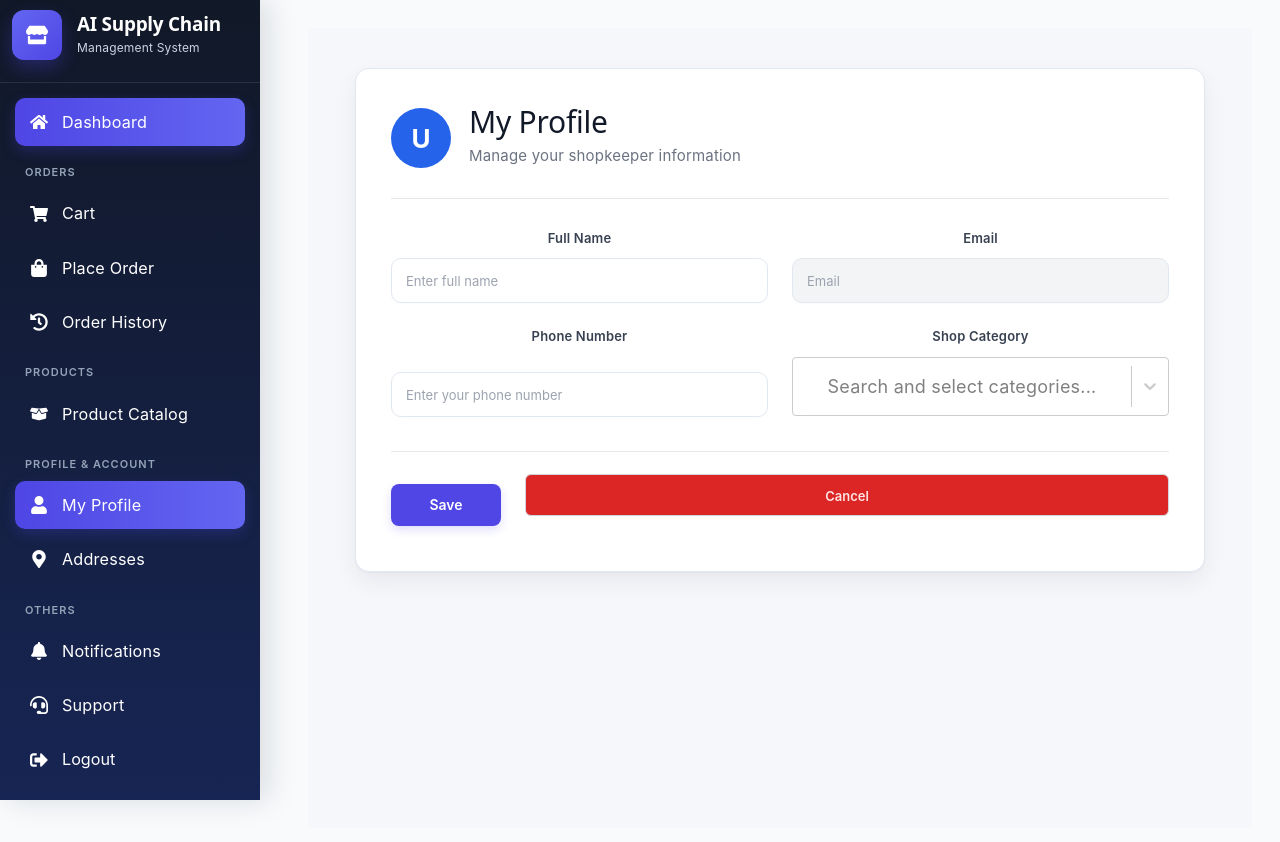
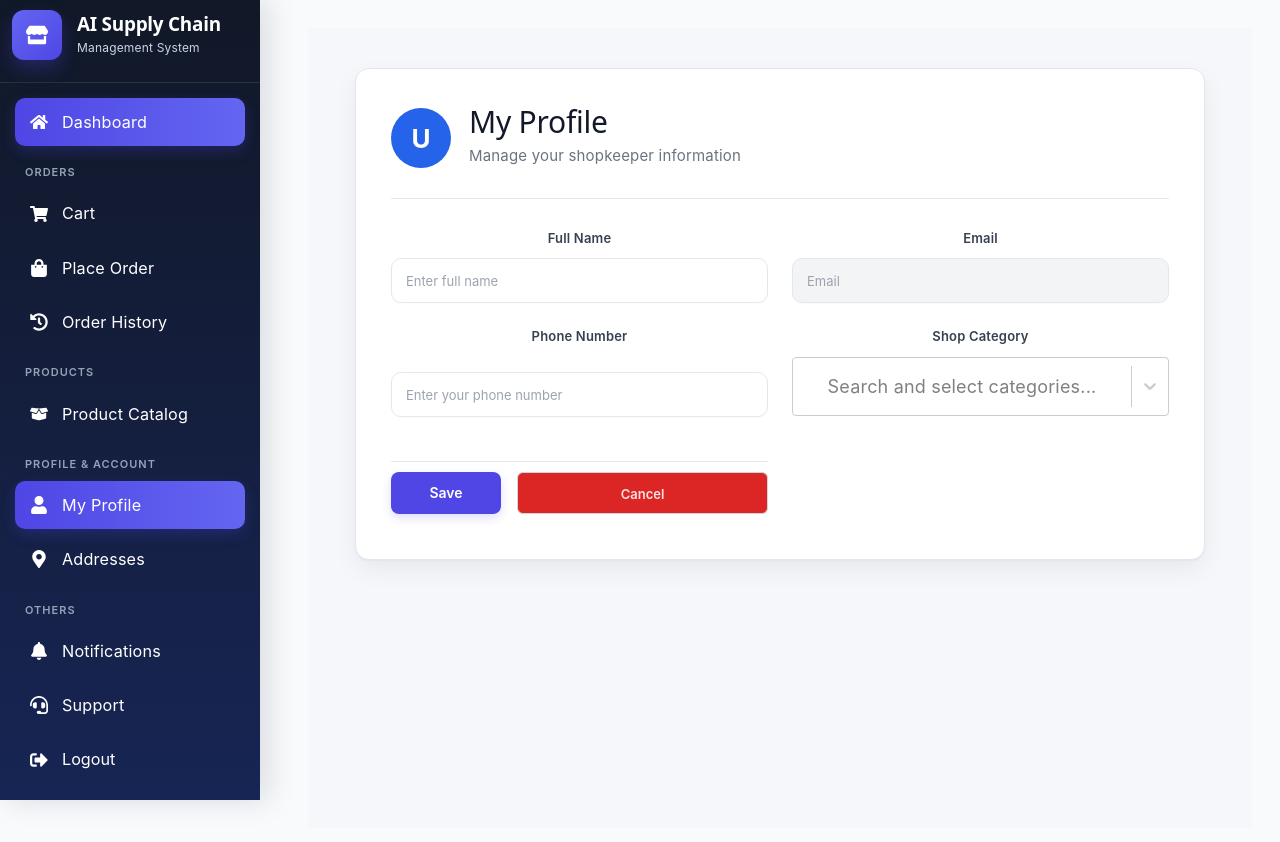
Before and after one commit to Anit06/AI-Supply-Chain-Management-System, a React (Vite) app in the folder frontend-react/: page /shopkeeper/profile in a window 1280 px wide. Shown: the top 842 px of the page. Built offline with nearby package versions, Linux system fonts and the light colour scheme; the HTML template or start-up script is replaced by a standard one.

Commit message:
profile css updated

```diff
--- a/frontend-react/src/assets/css/Profile.css
+++ b/frontend-react/src/assets/css/Profile.css
@@ -111,15 +111,11 @@
   color: #6b7280;
 }
 
-
-
 .button-container {
-  grid-column: 1 / -1;
   display: flex;
-  justify-content: space-between;
-  gap: 24px;
-  margin-top: 10px;
-  padding-top: 22px;
+  gap: 16px;
+  align-items: center;
+  margin-top: 20px;
   border-top: 1px solid #e5e7eb;
 }
 
@@ -133,6 +129,9 @@
   font-weight: 600;
   cursor: pointer;
   transition: 0.25s;
+}
+.cancel-btn {
+  width: 50px;
 }
 
 /* Save Button */
```
Also changed, not shown: frontend-react/src/components/shopkeeper/Profile/Profile.jsx (line endings or trailing spaces).
